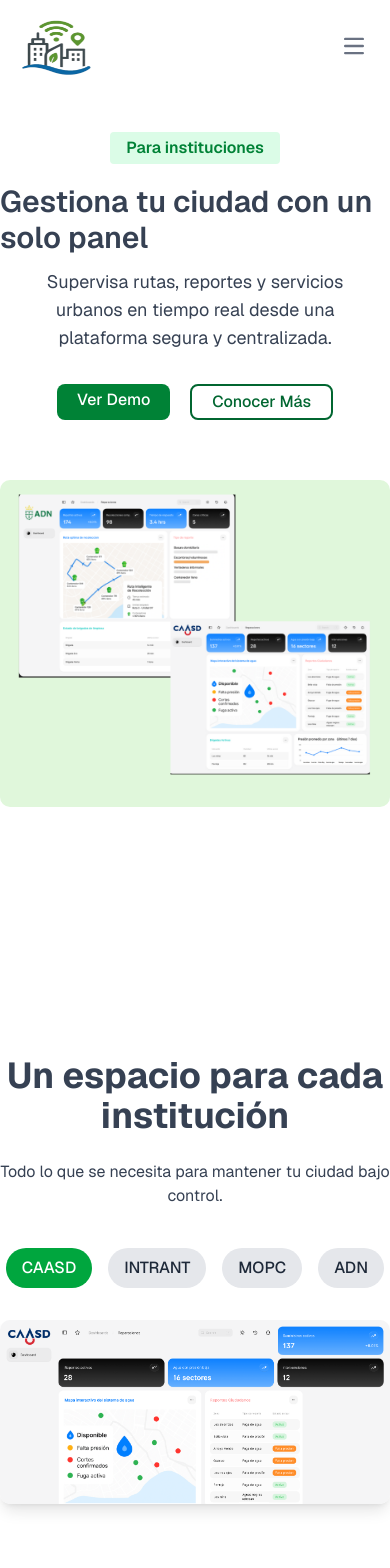
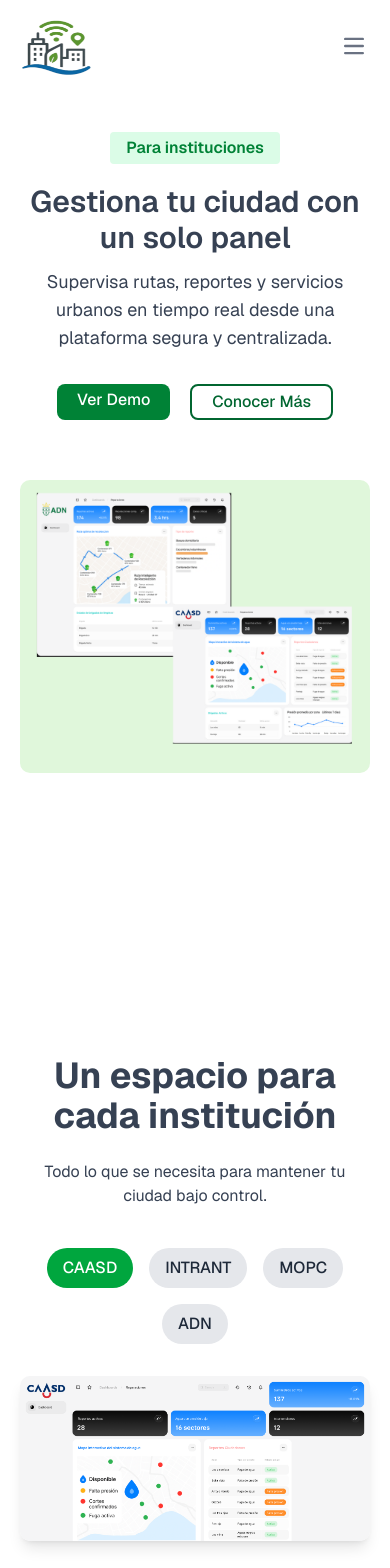
Before and after one commit to CristalpyC/ozama-smart-place, a Next.js app: page /dashboard in a window 390 px wide. Shown: the top 1568 px of the page. Built offline with nearby package versions, Linux system fonts and the light colour scheme.

Commit message:
make minor style changes for better responsiveness and spacing

```diff
--- a/src/app/dashboard/page.js
+++ b/src/app/dashboard/page.js
@@ -14,9 +14,9 @@
       <main className='text-gray-700'>
         <NavBar />
         <UpButton />
-        <div className='flex flex-col items-center my-10 h-dvh'>
+        <div className='flex flex-col items-center my-10 px-5 h-dvh'>
           <SectionTag title='Para instituciones' />
-          <h1 className='text-3xl md:text-4xl  font-semibold'>
+          <h1 className='text-3xl md:text-4xl  font-semibold text-center'>
             Gestiona tu ciudad con un solo panel
           </h1>
           <p className='text-lg md:text-xl my-3 mx-5 md:mx-0 text-center'>
--- a/src/app/mobile/page.js
+++ b/src/app/mobile/page.js
@@ -21,9 +21,9 @@
       <main className='text-gray-700'>
         <NavBar />
         <UpButton />
-        <div className='flex flex-col items-center my-10 h-dvh'>
+        <div className='flex flex-col items-center my-10 px-5 h-dvh'>
           <SectionTag title='Para ciudadanos' />
-          <h1 className='text-3xl md:text-4xl font-semibold'>
+          <h1 className='text-3xl md:text-4xl font-semibold text-center'>
             Tu ciudad en la palma de tu mano
           </h1>
           <p className='text-lg md:text-xl my-3 mx-5 md:mx-0 text-center'>
@@ -55,12 +55,12 @@
           />
         </div>
         <div className='flex flex-col items-center' id='citizens'>
-          <h2 className='text-3xl font-medium text-shadow-2xs w-lg md:w-2xl text-center'>
+          <h2 className='text-3xl font-medium text-shadow-2xs w-sm md:w-2xl text-center'>
             Ozama Smart Place te conecta con tu ciudad de manera rápida y
             sencilla
           </h2>
 
-          <div className='flex flex-col md:flex-row w-lg md:w-5xl gap-x-8 gap-y-8 mt-10 mb-8'>
+          <div className='flex flex-col md:flex-row w-sm md:w-5xl gap-x-8 gap-y-8 mt-10 mb-8'>
             <div className='border border-gray-200 rounded-lg p-5 h-44'>
               <DirectionsTransitRounded
                 style={{
@@ -98,7 +98,7 @@
             </div>
           </div>
 
-          <div className='flex flex-col md:flex-row w-lg md:w-5xl gap-x-8 gap-y-8 mb-12'>
+          <div className='flex flex-col md:flex-row w-sm md:w-5xl gap-x-8 gap-y-8 mb-12'>
             <div className='border border-gray-200 rounded-lg p-5 h-44'>
               <CreditCardRounded
                 style={{
--- a/src/components/InstitutionsGallery.jsx
+++ b/src/components/InstitutionsGallery.jsx
@@ -17,7 +17,7 @@
   const [selected, setSelected] = useState(institutions[0]);
 
   return (
-    <div className="w-full py-10 mb-28">
+    <div className="w-full py-10 mb-28 px-5 md:px-0">
       <h2 className="text-4xl font-bold mb-6 text-center">
         Un espacio para cada institución{" "}
       </h2>
```
